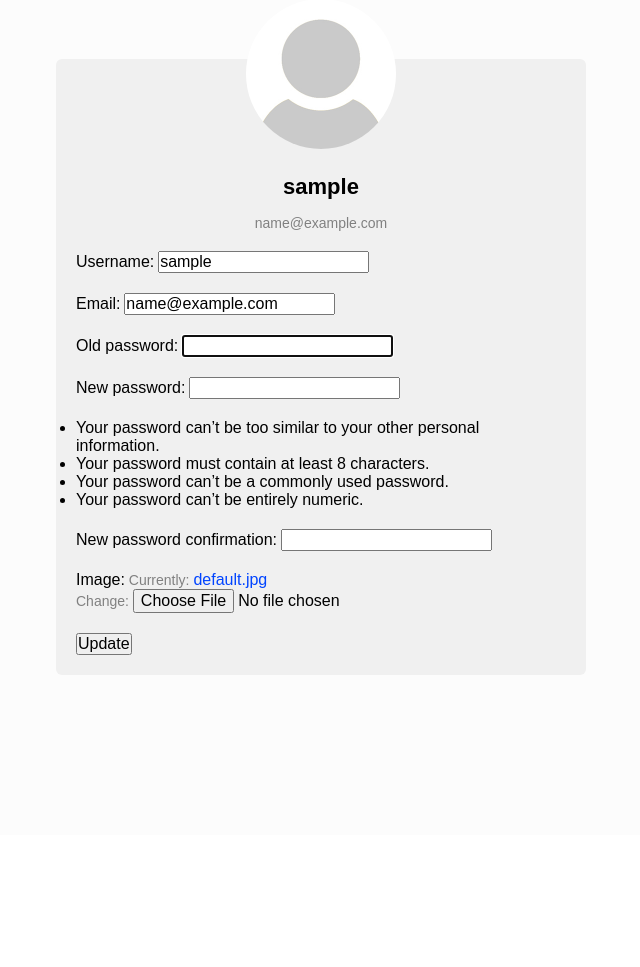
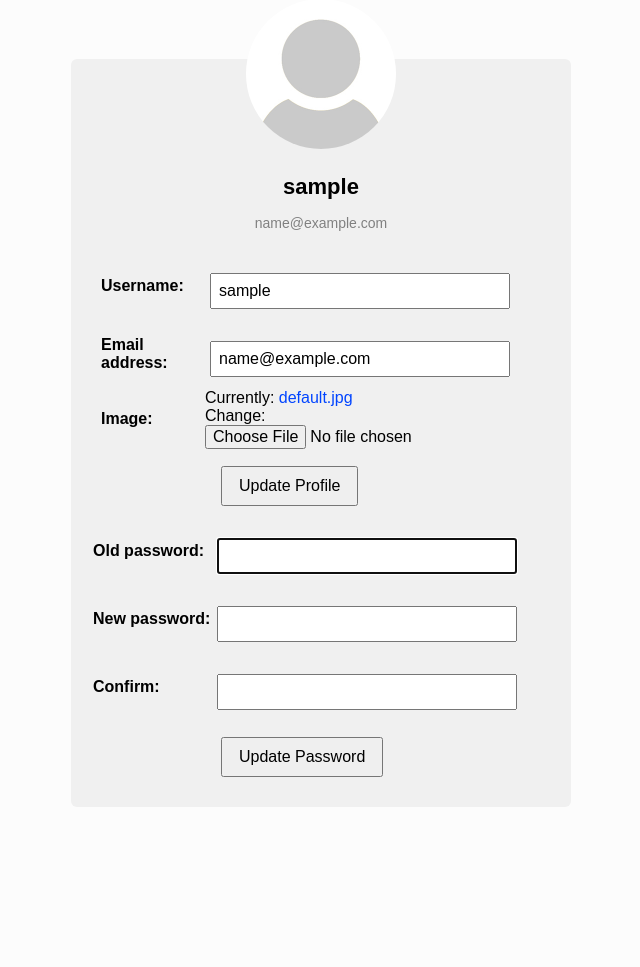
Before and after one commit to weiyiguoyoyo/mfgd, a Django app: page /profile/ in a window 1280 px wide. Shown: the part 207-1174 px from the top of the page, without its empty margins (319-959 px from the left). Before the commit the page ends 882 px from the top, so only its background shows below. Run offline with Django 3.2, Linux system fonts and the light colour scheme; the visitor is signed in with stand-in values (Sample User, id 1).

Commit message:
updated user profile page

```diff
--- a/mfgd/settings.py
+++ b/mfgd/settings.py
@@ -126,7 +126,7 @@ SILENCED_SYSTEM_CHECKS = ["staticfiles.E002"]
 STATIC_ROOT = BASE_DIR / "static"
 
 MEDIA_ROOT = BASE_DIR / "media"
-MEDIA_URL = '/media/'
+MEDIA_URL = "/media/"
 
 STATICFILES_DIRS = [BASE_DIR / "static"]
 STATIC_URL = "/static/"
--- a/mfgd/urls.py
+++ b/mfgd/urls.py
@@ -35,15 +35,13 @@ urlpatterns = [
     path("admin/", admin.site.urls),
     path("logout/", views.user_logout, name="logout"),
     path("login/", views.user_login, name="login"),
-    path('profile/', views.user_profile, name='profile'),
+    path("profile/", views.user_profile, name="profile"),
     path("register/", views.user_register, name="register"),
     path("manage/", views.manage, name="manage"),
     path("manage/delete_repo/<str:repo_name>/", views.delete_repo, name="delete_repo"),
     path("add_repo/", views.add_repo, name="add_repo"),
     path("add_repo_form/", views.add_repo_form, name="add_repo_form")
-]
-if settings.DEBUG:
-    urlpatterns += static(settings.MEDIA_URL, document_root=settings.MEDIA_ROOT)
+] + static(settings.MEDIA_URL, document_root=settings.MEDIA_ROOT)
 
 handler404 = views.error_404
 handler500 = views.error_500
--- a/mfgd_app/forms.py
+++ b/mfgd_app/forms.py
@@ -2,6 +2,7 @@ from django import forms
 from django.contrib.auth.models import User
 from .models import UserProfile
 from mfgd_app.models import Repository
+from django.contrib.auth.forms import PasswordChangeForm
 
 
 
@@ -16,20 +17,30 @@ class UserForm(forms.ModelForm):
             "password",
         )
 
-
 class UserUpdateForm(forms.ModelForm):
-    username = forms.CharField(help_text=False)
-    email = forms.EmailField()
-
     class Meta:
         model = User
         fields = ['username', 'email']
+
+    def __init__(self, *args, **kwargs):
+        super(UserUpdateForm, self).__init__(*args, **kwargs)
+        for field in self.fields:
+            self.fields[field].widget.attrs['class'] = 'form-control'
+            self.fields['username'].help_text = False
 
 class ProfileUpdateForm(forms.ModelForm):
     class Meta:
         model = UserProfile
         fields = ['image']
 
+
+class PasswordForm(PasswordChangeForm):
+    def __init__(self, *args, **kwargs):
+        super(PasswordForm, self).__init__(*args, **kwargs)
+        for field in ('old_password', 'new_password1', 'new_password2'):
+            self.fields[field].widget.attrs['class'] = 'form-control'
+            self.fields['new_password2'].label ='Confirm'
+            self.fields['new_password1'].help_text=False
 
 class RepoForm(forms.ModelForm):
 
--- a/mfgd_app/models.py
+++ b/mfgd_app/models.py
@@ -24,17 +24,21 @@ class UserProfile(models.Model):
     isAdmin = models.BooleanField(default=False)
     repositories = models.ManyToManyField(Repository, through="CanAccess")
 
+    def save(self, *args, **kwargs):
+        super(UserProfile, self).save(*args, **kwargs)
+
     def __str__(self):
         return self.user.username
 
-    def save(self, *args, **kwargs):
-        super().save(*args, **kwargs)
+@receiver(post_save, sender=User)
+def create_profile(sender, instance, created, **kwargs):
+    if created:
+        UserProfile.objects.create(user=instance)
 
 @receiver(post_save, sender=User)
-def create_or_update_user_profile(sender, instance, created, **kwargs):
-    if created:
-        UserProfile.objects.create(user=instance)
+def save_profile(sender, instance, **kwargs):
     instance.userprofile.save()
+
 
 class CanAccess(models.Model):
     user = models.ForeignKey(UserProfile, on_delete=models.CASCADE)
--- a/mfgd_app/views.py
+++ b/mfgd_app/views.py
@@ -9,18 +9,14 @@ from django import urls
 from pathlib import Path
 from django.contrib.auth import authenticate, login, logout
 from django.contrib.auth.decorators import login_required
-import pygit2
-from django.contrib.auth import update_session_auth_hash
-from django.contrib.auth.forms import PasswordChangeForm
-import mpygit
-
 from django.views.decorators.csrf import requires_csrf_token
 from mpygit import mpygit, gitutil
 
 from mfgd_app import utils
 from mfgd_app.utils import verify_user_permissions, Permission
 from mfgd_app.models import Repository, CanAccess, UserProfile
-from mfgd_app.forms import UserForm, RepoForm, UserUpdateForm, ProfileUpdateForm
+from mfgd_app.forms import UserForm, RepoForm, UserUpdateForm, ProfileUpdateForm, PasswordForm
+from django.contrib.auth import update_session_auth_hash
 
 
 
@@ -181,10 +177,6 @@ def user_register(request):
             user = user_form.save()
             user.set_password(user.password)
             user.save()
-            # create user profile
-            user_profile = UserProfile(user=user)
-            user_profile.save()
-            login(request, user)
             return redirect("index")
     else:
         user_form = UserForm()
@@ -203,28 +195,37 @@ def user_logout(request):
 
 @login_required
 def user_profile(request):
-    if request.method == 'POST':
+
+    if request.method == 'POST' and 'change_profile' in request.POST:
         u_form = UserUpdateForm(request.POST, instance=request.user)
-        form = PasswordChangeForm(request.POST, request.user)
         p_form = ProfileUpdateForm(request.POST, request.FILES, instance=request.user.userprofile)
-        if u_form.is_valid() and p_form.is_valid() and form.is_valid():
+
+        if u_form.is_valid() and p_form.is_valid():
             u_form.save()
             p_form.save()
-            user = form.save()
-            update_session_auth_hash(request, user)
-            print("Your Profile has been updated!")
             return redirect("profile")
-
     else:
         u_form = UserUpdateForm(instance=request.user)
-        form = PasswordChangeForm(request.user)
         p_form = ProfileUpdateForm(instance=request.user.userprofile)
+        pw_form = PasswordForm(request.user)
+
+    if request.method == 'POST' and 'change_password' in request.POST:
+         pw_form = PasswordForm(request.user, request.POST)
+         if pw_form.is_valid():
+                user = pw_form.save()
+                update_session_auth_hash(request, user)
+                return redirect("index")
+    else:
+        u_form = UserUpdateForm(instance=request.user)
+        p_form = ProfileUpdateForm(instance=request.user.userprofile)
+        pw_form = PasswordForm(request.user)
 
     context = {
         'u_form':u_form,
         'p_form':p_form,
-        'form': form,
+        'pw_form':pw_form,
         }
+
     return render(request, 'profile.html', context)
 
 @verify_user_permissions
--- a/populate.py
+++ b/populate.py
@@ -26,10 +26,7 @@ def create_profile(username, password, email="", is_admin=False):
     )
     if created:
         user.save()
-    profile, created = UserProfile.objects.get_or_create(user=user, isAdmin=is_admin)
-    if created:
-        profile.save()
-    return profile
+
 
 
 def create_repo(name, url, description, is_public, owner):
--- a/static/style/profile.css
+++ b/static/style/profile.css
@@ -9,16 +9,16 @@
 }
 
 .profile_body {
-    width: 530px;
+    width: 500px;
     margin: 110px auto 110px;
     background-color: #f0f0f0;
     padding: 0 20px 20px;
     border-radius: 6px;
-
 }
 
 .container {
     text-align: center;
+
 }
 
 .profile_img {
@@ -29,6 +29,7 @@
     margin-bottom: -35px;
     top: -60px;
 }
+
 
 h2 {
     font-size: 22px;
@@ -41,3 +42,25 @@ p {
     font-size: 14px;
     margin-bottom: 20px;
 }
+.form-control {
+    width:300px;
+    margin-left: 5px;
+    margin-top: 20px;
+    margin-bottom :10px;
+    padding: 7px;
+}
+
+
+.table {
+    margin-left: 8px;
+}
+
+.button {
+    padding: 9px 16px;
+    margin-top:15px;
+    margin-left:130px;
+    margin-bottom:10px;
+}
+.button:hover {
+    border-color: rgba(255,255,255,1);
+}
--- a/templates/profile.html
+++ b/templates/profile.html
@@ -17,13 +17,21 @@ Profile
         <h2 >{{ user.username }}</h2>
         <p>{{ user.email }}</p>
     </div>
+    <form method="POST" action="{% url 'profile' %}" id="form1" enctype="multipart/form-data">
+        {% csrf_token %}
+        <table class="table">
+            {{ u_form.as_table }}
+            {{ p_form.as_table }}
+        </table>
+        <button class="button" type="submit" form="form1" name="change_profile">Update Profile</button>
+    </form>
+    <form method="POST" action="{% url 'profile' %}" id="form2">
+        {% csrf_token %}
+        <table>
+            {{ pw_form }}
+        </table>
+    </form>
+    <button class="button" type="submit" form="form2" name="change_password">Update Password</button>
+</div>
 
-    <form method="POST" action="{% url 'profile' %}" id="profileform">
-        {% csrf_token %}
-        {{ u_form.as_p }}
-        {{ form.as_p }}
-        {{ p_form.as_p }}
-    </form>
-    <button class="button" form="profileform" type="submit">Update</button>
-</div>
 {% endblock %}
```
